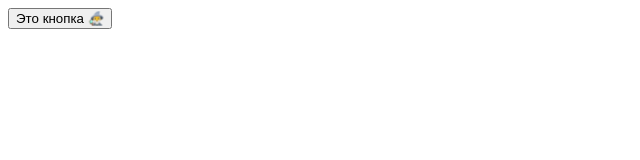
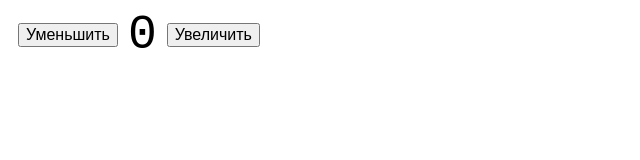
Before and after one commit to Yudzhin1408/JavaScript, a plain HTML site: page index.html in a window 1280 px wide. Shown: the whole page, without its empty margins (0-640 px from the left). Drawn offline with Linux system fonts and the light colour scheme.

Commit message:
Update index.html

```diff
--- a/index.html
+++ b/index.html
@@ -5,6 +5,30 @@
     <meta http-equiv="X-UA-Compatible" content="IE=edge" />
     <meta name="viewport" content="width=device-width, initial-scale=1.0" />
     <title>Document</title>
+    <style>
+      body {
+                font-family: sans-serif;
+            }
+
+            button {
+                margin: 10px;
+                font-size: 16px;
+                font-family: inherit;
+                cursor: pointer;
+            }
+
+            .counter {
+                display: flex;
+                align-items: center;
+            }
+
+            .counter > p {
+                margin: 0;
+                font-size: 48px;
+                font-family: monospace;
+            }
+
+    </style>
   </head>
   <body>
     <!-- <label
@@ -15,11 +39,21 @@
     <button type="button" data-add>Прибавить</button>
     <p class="js-output">Сумма: <span>0</span></p>
     <button data-reset>Очистить</button> -->
-
-    <button class="js-button">
+    <!-- ------------------------------------------------------ -->
+    <!-- <button class="js-button">
       Это кнопка
       <span role="image" aria-label="Иконка волшебника">🧙‍♂️</span>
-    </button>
+    </button> -->
+    <!-- ------------------------------------------------------ -->
+
+
+    <body>
+        <div class="counter">
+            <button class="js-decrement">Уменьшить</button>
+            <p class="js-value">0</p>
+            <button class="js-increment">Увеличить</button>
+        </div>
+        <!-- --------------------------------------------------------- -->
 
     <!-- js-Example-repeta -->
     <!-- <script src="/js-Example-Repeta/lesson-1_1.js"></script> -->
@@ -28,7 +62,9 @@
     <!-- <script src="/js-Example-Repeta/lesson-2_2.js></script> -->
     <!-- <script src="/js-Example-Repeta/lesson-3_1+3_2.js"></script> -->
     <!-- <script src="/js-Example-Repeta/lesson-4_1.js"></script> -->
-    <script src="/js-Example-Repeta/lesson-4_2.js"></script>
+    <!-- <script src="/js-Example-Repeta/lesson-4_2.js"></script> -->
+    <!-- <script src="/js-Example-Repeta/lesson-5_1.js"></script> -->
+    <script src="/js-Example-Repeta/lesson-5_2.js"></script>
 
     <!-- js-Example -->
     <!-- <script src="/js-Example/lesson-01.js"></script> -->
@@ -37,5 +73,8 @@
     <!-- <script src="/js-Example/lesson-04.js"></script> -->
     <!-- <script src="/js-Example/lesson-05.js"></script> -->
     <!-- <script src="/js-Example/lesson-06.js"></script> -->
+    <!-- <script src="/js-Example/lesson-07.js"></script> -->
+    <!-- <script src="/js-Example/lesson-08.js"></script> -->
+    <!-- <script src="/js-Example/lesson-09.js "></script> -->
   </body>
 </html>
```
